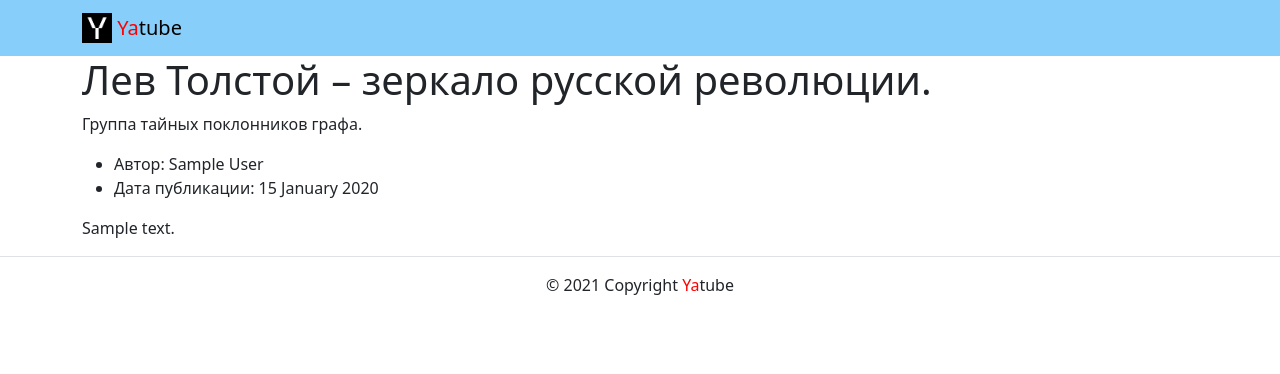
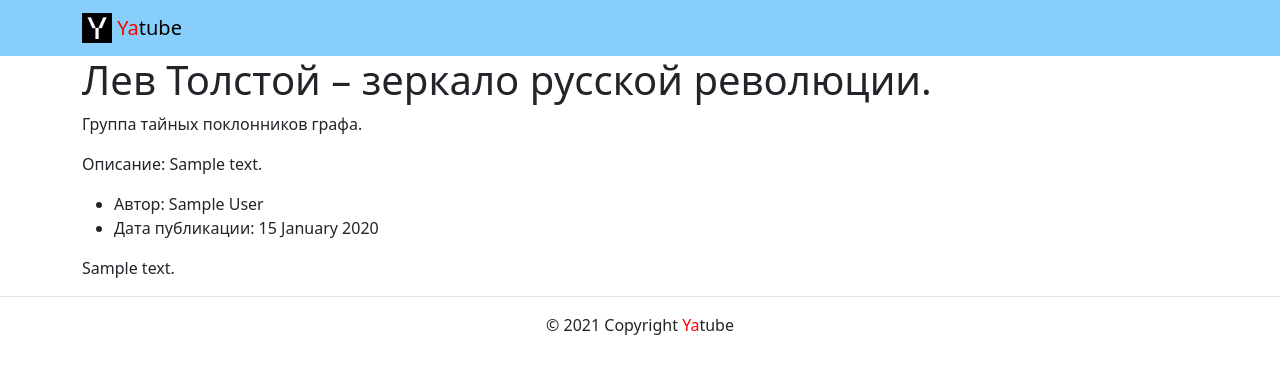
Before and after one commit to Timik2t/yatube_project, a Django app: template yatube/templates/posts/group_list.html in a window 1280 px wide. Shown: the top 374 px of the page. Run offline with Django 3.2, Linux system fonts and the light colour scheme; tables that the repository leaves empty hold one stand-in row (values such as "Sample post"); the template is opened without the code that fills it: values that come from a table or form of the project are taken from there, most other values are stand-ins (such as "Sample title", 1, 10 or a date in 2020); some libraries are stand-ins or nearby versions.

Commit message:
changes urls, templates_1

```diff
--- a/yatube/posts/views.py
+++ b/yatube/posts/views.py
@@ -17,7 +17,6 @@
 def group_posts(request, slug):
     group = get_object_or_404(Group, slug=slug)
     posts = group.posts.all()[:LIMIT]
-    #posts = Post.objects.filter(group=group).all()[:LIMIT]
     context = {
         'group': group,
         'posts': posts,
--- a/yatube/templates/posts/group_list.html
+++ b/yatube/templates/posts/group_list.html
@@ -6,6 +6,7 @@
       Группа тайных поклонников графа.
     </p>
     <article>
+      <p>Описание: {{ post.group.description }}</p>
       {% for post in posts %}
         <ul>
           <li>
@@ -15,7 +16,7 @@
             Дата публикации: {{ post.pub_date|date:"d E Y" }}
           </li>
         </ul>
-      <p>{{ post.text }}</p>
+        <p>{{ post.text|linebreaksbr }}</p>
        {% if not forloop.last %}<hr>{% endif %}
       {% endfor %}
     </article>
--- a/yatube/templates/posts/index.html
+++ b/yatube/templates/posts/index.html
@@ -12,7 +12,7 @@
             Дата публикации: {{ post.pub_date|date:"d E Y" }}
           </li>
         </ul>
-      <p>{{ post.text }}</p>
+        <p>{{ post.text|linebreaks }}</p>
         {% if post.group %}
           <a href="{% url 'posts:group_list' post.group.slug %}">все записи группы {{ post.group.title }}</a>
         {% endif %}
--- a/yatube/yatube/urls.py
+++ b/yatube/yatube/urls.py
@@ -2,6 +2,6 @@
 from django.urls import include, path
 
 urlpatterns = [
+    path('admin/', admin.site.urls),
     path('', include('posts.urls', namespace='posts')),
-    path('admin/', admin.site.urls),
 ]
```
Lines whose indentation alone changed are shown as unchanged.
